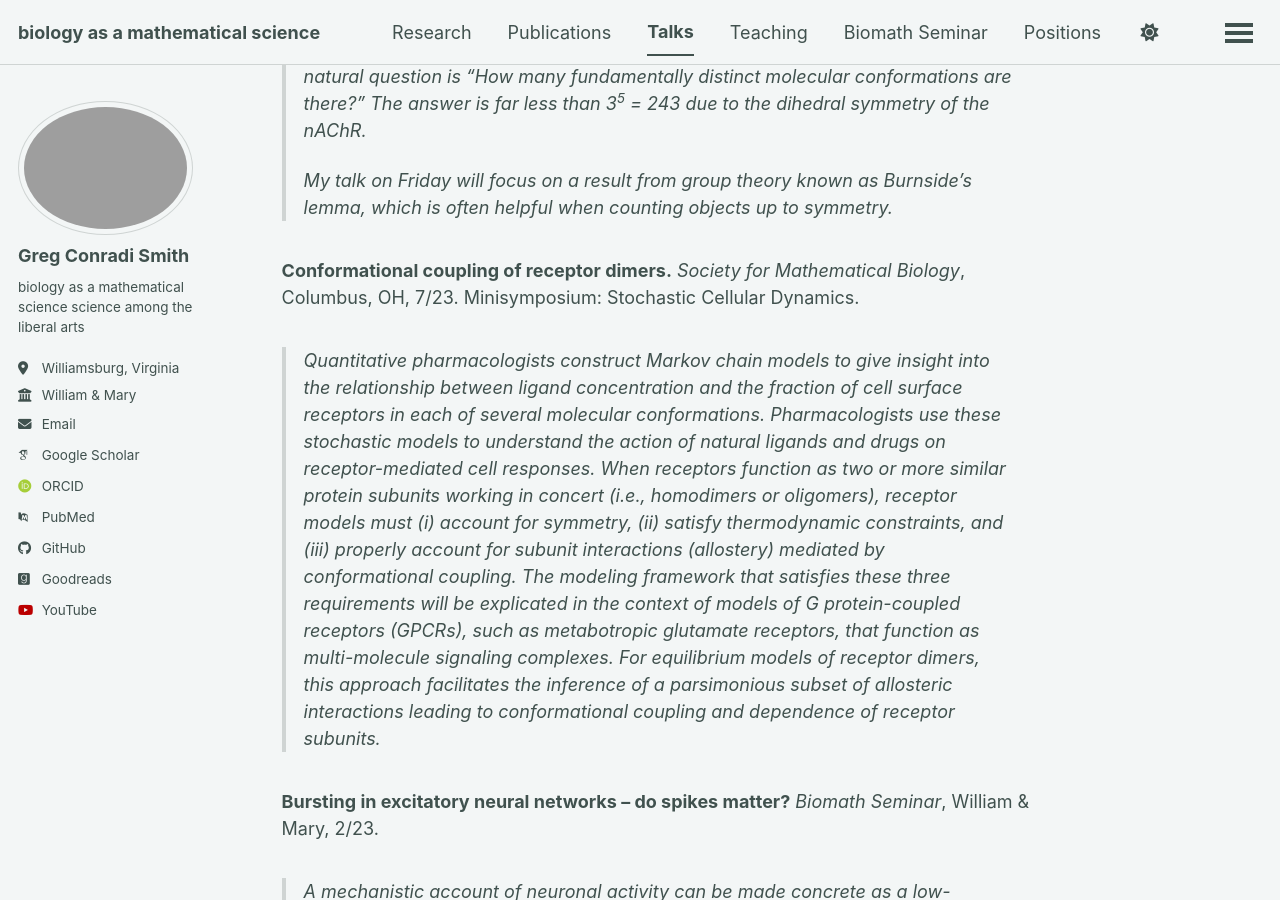
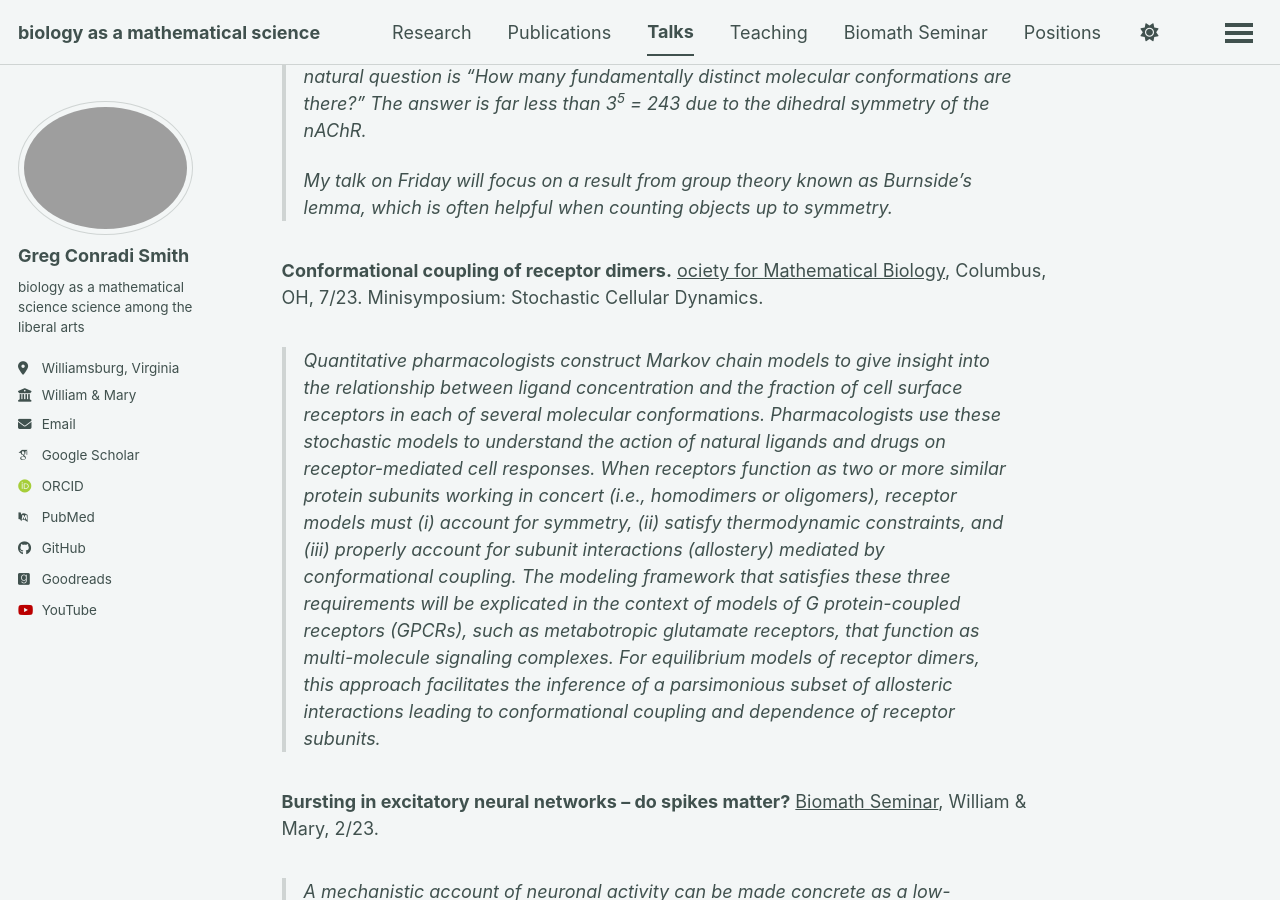
Before and after one commit to gregconradismith/gregconradismith.github.io, a Jekyll site: the page built from _pages/talks.md, in a window 1280 px wide and 900 px high, scrolled down 3718 px. Built offline with Jekyll 4.4.1, drawn with Linux system fonts in a browser that asks for light colours; some web fonts are replaced; a script bundle is joined from its source files by our own code; library files that are not in the unit come from our copies.

Commit message:
Change event titles to use underline styling
Updated formatting for event titles to use underline styling.

```diff
--- a/_pages/talks.md
+++ b/_pages/talks.md
@@ -5,7 +5,7 @@ permalink: /talks/
 author_profile: true
 ---
 
-**Phase-field modeling of the biological physics of membraneless organelles.**  <span class="underline">Joint Mathematics Meetings session on Stochastic Processes in Biology</span>, Washington, DC, 4/26.
+**Phase-field modeling of the biological physics of membraneless organelles.**  <span style="text-decoration:underline">Joint Mathematics Meetings session on Stochastic Processes in Biology</span>, Washington, DC, 4/26.
 
 > Membraneless organelles (MLOs) formed by liquid-liquid phase separation (LLPS) exemplify how cells achieve robust spatial organization in the presence of pervasive molecular noise. These condensates arise from multivalent interactions among proteins and nucleic acids, exhibiting dynamic, reversible compartmentalization without membrane boundaries. Their existence raises fundamental mathematical questions at the interface of stochasticity, self-organization, and cellular regulation.
 >
@@ -13,15 +13,15 @@ author_profile: true
 >
 > By integrating statistical thermodynamics with continuum PDE models, this work highlights a central challenge in mathematical biology and soft-matter physics: how microscopic stochastic interactions and nonlinear spatiotemporal dynamics yield reliable mesoscale structures. The formation and dissolution of condensates such as membraneless organelles (MLOs) underscore the role of noise in both destabilizing and enabling functional cellular organization, with broad implications for synaptic plasticity and intracellular signaling. [This project is joint work with graduate student Sarah Sakly.]
 
-**Parking functions.**  *Biomath Seminar*, William & Mary, 9/25.
+**Parking functions.** <span style="text-decoration:underline">Biomath Seminar</span>, William & Mary, 9/25.
 
 > At the crossroads of many deep ideas in combinatorics is the concept of a *parking function*, which can be introduced as a playful puzzle about cars trying to find spaces along a one-way street. Beyond the puzzle, parking functions connect to trees, networks, and chip-firing dynamics -- mathematical structures that also appear in models of biological systems, from signaling cascades to self-organized criticality.
 
-**Quantifying and maximizing diversity.** *Biomath Seminar*, William & Mary, 2/25.
+**Quantifying and maximizing diversity.** <span style="text-decoration:underline">Biomath Seminar</span>, William & Mary, 2/25.
 
 > How can we quantify diversity in a meaningful and logical way? The most common meaning given to (bio)diversity is simply the number of species present, but this quantity is not always very informative. For instance, the number of species of great ape on the planet is 8 (Human, Bonobo, Chimpanzee, Eastern and Western gorilla, and Bornean, Sumatran, and Tapanuli orangutan), but 99.99% of all great apes belong to just one species: us. In terms of global ecology, it is arguably more accurate to say that there is effectively only one species of great ape. A more informative definition of diversity includes a spectrum of viewpoints, indexed by a real parameter *q* that specifies the greater or lesser importance given to rare species. When this mathematical approach to diversity is extended to include the similarities and differences between species, a natural question is what probability distribution maximizes diversity for a fixed similarity matrix *Z*. In principle, both the maximizing distribution and the value of the maximum diversity depend on *q*. However, it is a theorem that neither does. Every similarity matrix has an unambiguous maximum diversity, independent of *q*, and a distribution that maximizes the diversity of all orders *q* simultaneously. This talk is an exposition of recent work by [Tom Leinster](https://www.maths.ed.ac.uk/~tl/).
 
-**Membraneless organelles and the Cahn-Hilliard equation for liquid-liquid phase separation.**  *Biomath Seminar*, William & Mary, 9/24.
+**Membraneless organelles and the Cahn-Hilliard equation for liquid-liquid phase separation.**  <span style="text-decoration:underline">Biomath Seminar</span>, William & Mary, 9/24.
 
 > Living cells contain distinct subcompartments that facilitate spatiotemporal regulation of biological reactions. Examples of this compartmentalization include membrane-bound organelles such as secretory vesicles and endoplasmic reticulum. In addition, cells contain many organelles that do not have an enclosing membrane yet remain coherent structures. Examples of membraneless organelles include cytoplasmic structures such as stress granules, P-bodies, and germ granules, as well as nuclear assemblies such as the nucleolus, Cajal bodies, and nuclear speckles.
 >
@@ -29,13 +29,13 @@ author_profile: true
 >
 > My talk on Friday will include a brief overview of membraneless organelles followed by a more detailed presentation of the Cahn-Hilliard equation. This partial differential equation describes the process of liquid-liquid phase separation. Along the way, I will disclose recent developments in my love-hate relationship with generative AI.
 
-**High-ventilation breathwork and respiratory gas exchange.** *Mind/Brain/Wellness Seminar*, William & Mary, 4/24.
+**High-ventilation breathwork and respiratory gas exchange.**  <span style="text-decoration:underline">Mind/Brain/Wellness Seminar</span>, William & Mary, 4/24.
 
 > Breathwork practices invariably involve patterns of volitional breathing. But what are the physiological mechanisms downstream from controlled respiration? Given the claims that breathwork can relieve various forms of psychological distress, we ought to have some understanding of the effect of these practices on respiratory gas exchange, blood gases, and brain state. On Friday, we will discuss this question in the context of high-ventilation breathwork practices such as holotropic breathing.
 >
 > Presumably, the pathway from increased ventilation rate/depth to neurophysiology begins with eliminating carbon dioxide (CO<sub>2</sub>) from the blood. An increase in blood alkalinity leads to cerebral vasoconstriction and a shifting of the oxyhemoglobin dissociation curve, which reduces oxygen supply to the brain. Fincham et al. 2023 suggest that in this hypoxic environment, neuronal metabolism shifts towards glycolysis, which causes lactate accumulation and stimulation of adrenergic locus coeruleus. In parallel, alkalosis/hypocapnia impairs GABAergic inhibition of excitatory neurons leading to disruption of gamma oscillatory networks, hyperexcitability of neurons, and increased neurometabolic demands, which cannot be matched by adequate oxygen (O<sub>2</sub>) supply. Readings: Fincham et al. 2023 and "Physiological mechanisms involved in holotropic breathwork," Ch. 9 in *Holotropic Breathwork: A New Approach to Self-Exploration and Therapy* by Stanislav Grof and Christina Grof (SUNY Press, 2023).
 
-**Burnside's lemma and the alpha7 nicotinic acetylcholine receptor.** *Biomath Seminar*, William & Mary, 9/23.
+**Burnside's lemma and the alpha7 nicotinic acetylcholine receptor.** <span style="text-decoration:underline">Biomath Seminar</span>, William & Mary, 9/23.
 
 > How does one count objects taking account of symmetry? For example, when drawing a triangle with edges that can be either back or red, there are 2<sup>3</sup> = 8 different possibilities. However, up to symmetry, there are only 4 distinct types, which can be indexed by the number of red edges (0, 1, 2, or 3). Easy! How about this slightly harder question from a conversation earlier this week with Prof. Nadine Kabbani (GMU)?
 >
@@ -45,22 +45,22 @@ author_profile: true
 >
 > My talk on Friday will focus on a result from group theory known as Burnside's lemma, which is often helpful when counting objects up to symmetry.
 
-**Conformational coupling of receptor dimers.**  *Society for Mathematical Biology*, Columbus, OH, 7/23. Minisymposium: Stochastic Cellular Dynamics.
+**Conformational coupling of receptor dimers.** <span style="text-decoration:underline">ociety for Mathematical Biology</span>, Columbus, OH, 7/23. Minisymposium: Stochastic Cellular Dynamics.
 
 > Quantitative pharmacologists construct Markov chain models to give insight into the relationship between ligand concentration and the fraction of cell surface receptors in each of several molecular conformations. Pharmacologists use these stochastic models to understand the action of natural ligands and drugs on receptor-mediated cell responses. When receptors function as two or more similar protein subunits working in concert (i.e., homodimers or oligomers), receptor models must (i) account for symmetry, (ii) satisfy thermodynamic constraints, and (iii) properly account for subunit interactions (allostery) mediated by conformational coupling. The modeling framework that satisfies these three requirements will be explicated in the context of models of G protein-coupled receptors (GPCRs), such as metabotropic glutamate receptors, that function as multi-molecule signaling complexes. For equilibrium models of receptor dimers, this approach facilitates the inference of a parsimonious subset of allosteric interactions leading to conformational coupling and dependence of receptor subunits.
 
-**Bursting in excitatory neural networks -- do spikes matter?**  *Biomath Seminar*, William & Mary, 2/23.
+**Bursting in excitatory neural networks -- do spikes matter?**  <span style="text-decoration:underline">Biomath Seminar</span>, William & Mary, 2/23.
 
 > A mechanistic account of neuronal activity can be made concrete as a low-dimensional firing-rate model or a high-dimensional network model consisting of individual spiking neurons. What are the pros and cons of these two levels of abstraction? Under what conditions can the activity of a spiking network be accurately represented by a firing-rate model? Which modeling framework provides more insight into mechanisms and experimentally testable predictions?
 >
 > We will discuss these questions in the context of the preBötzinger Complex (preBötC), the brainstem center that generates the inspiratory breathing rhythm. At least seven competing models have been advanced to explain preBötC rhythmogenesis, but key experiments falsify most. Del Negro, Conradi Smith, and trainees have developed a network model of the preBötC that consists of individual spiking neurons and reproduces several important empirical benchmarks. The reduced firing-rate version of the model yields counter-intuitive predictions that have subsequently been confirmed by experiment.
 
-**Epistemic networks for the misinformation age.** *Biomath Seminar*, William & Mary, 9/22.
+**Epistemic networks for the misinformation age.** <span style="text-decoration:underline">Biomath Seminar</span>, William & Mary, 9/22.
 
 > I will introduce the notion of an epistemic network model and discuss how simulations of epistemic networks might contribute to our understanding of political and/or scientific polarization. Does the structure of epistemic networks influence how quickly and accurately members of groups obtain true beliefs? Does the social pressure to conform have a negative effect on a community's ability to reach accurate consensus? Why do people who disagree about one subject tend to disagree about other subjects as well?
 >
 > As preparation for Friday's talk, read the equation-free book chapter: Singer, D. J., Grim, P., Bramson, A., Holman, B., Jung, J., & Berger, W. J. (2021). Epistemic networks and polarization. In *The Routledge Handbook of Political Epistemology* (pp. 133-144).
 
- **Genetic algebras.** *Biomath Seminar*, William & Mary, 2/22.
+ **Genetic algebras.** <span style="text-decoration:underline">Biomath Seminar</span>, William & Mary, 2/22.
 
 > This expository talk explores the non-associative algebraic structure that is naturally associated with Mendelian genetics. The notion of a "genetic algebra" was formalized in the 1940s by Ivor M. H. Etherington (1908-1994) and pursued by Bernstein, Gonshor, Guzzo, Hetzel, Holgate, Perezi, Schafer, Walcher, Wörz-Busekros, and many others, including J. B. S. Haldane (one of the three major figures to develop the mathematical theory of population genetics, along with Ronald Fisher and Sewall Wright). In Friday's Biomath Seminar, we will begin with the standard multiplication tables used by geneticists to represent gametic and zygotic inheritance, and show how these tables define the structure constants of a finite-dimensional algebra. We will discuss known properties of a genetic algebra such as the rank equation, the transformation matrix, weight functions, change of basis, and commutative duplication. Along the way, we will illustrate the use of genetic algebra in the mathematical analysis of self-fertilization and polyploidy.
```
